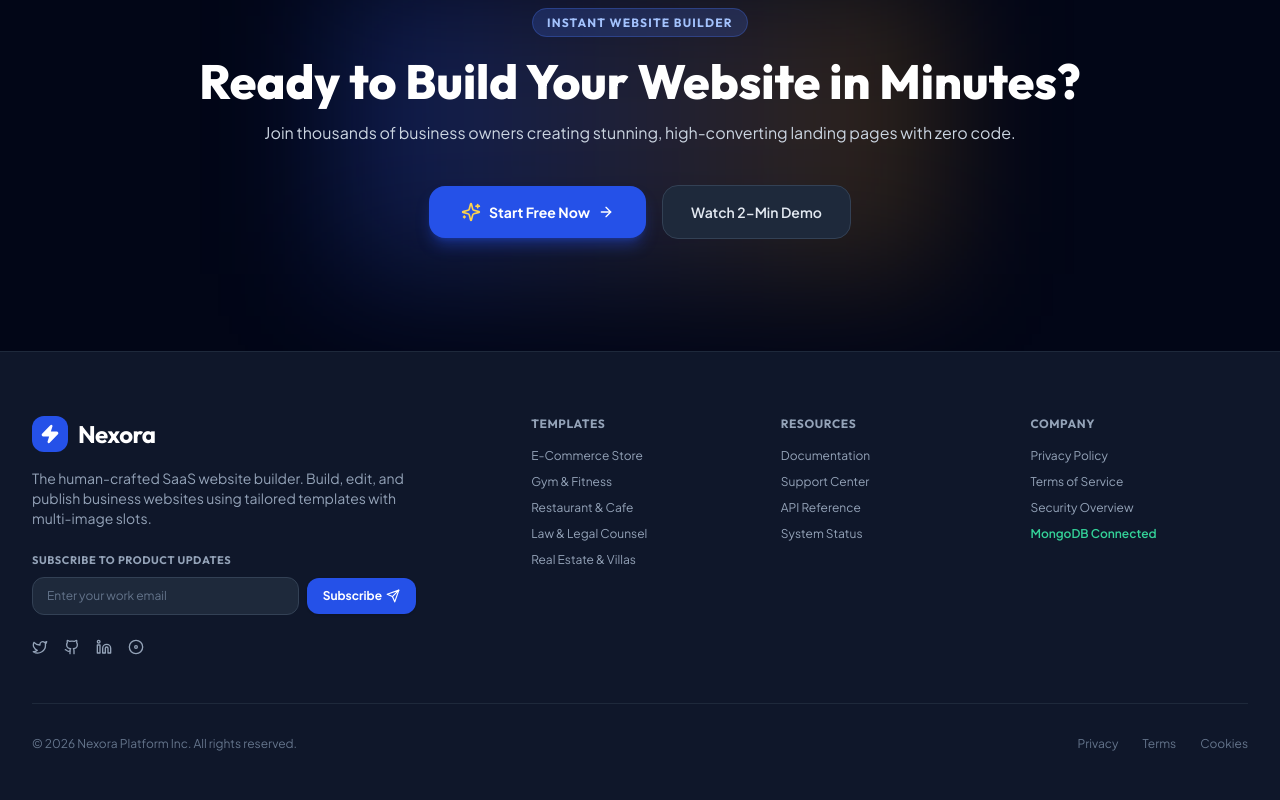
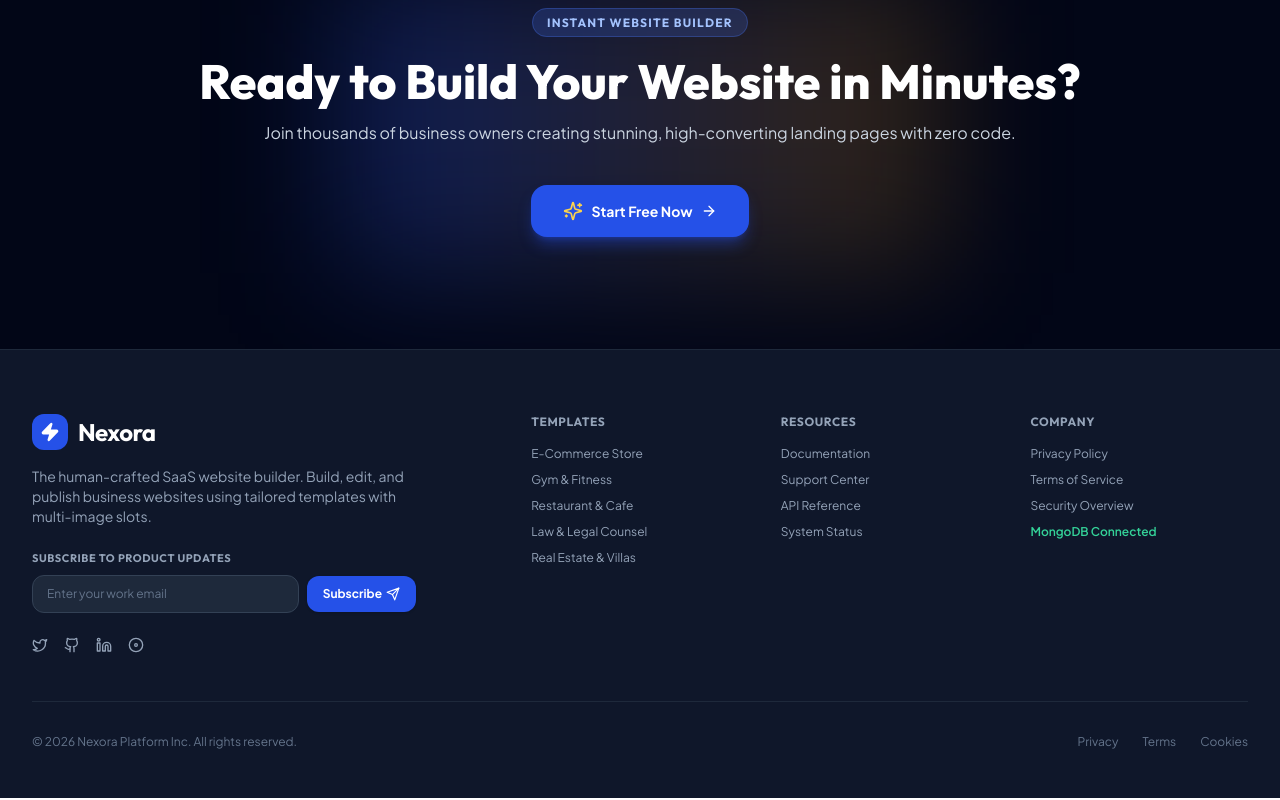
Before and after one commit to priyanshupokhariya5-crypto/nexora, a React (Vite) app in the folder client/: page / in a window 1280 px wide. Shown: the part 4692-5492 px from the top of the page. Built offline with nearby package versions, Linux system fonts and the light colour scheme; no server answers; a web font is replaced by a local one.

Commit message:
Remove Watch 2-Min Demo button from CTA section on Nexora Home Page while keeping all surrounding elements and footer intact

```diff
--- a/client/src/components/SaaSPage.jsx
+++ b/client/src/components/SaaSPage.jsx
@@ -757,13 +757,6 @@ export default function SaaSPage({ templates = [], onSelectTemplate, onExploreCa
                 <span>Start Free Now</span>
                 <ArrowRight className="w-4 h-4" />
               </button>
-
-              <button
-                onClick={onExploreCatalog}
-                className="w-full sm:w-auto px-7 py-4 rounded-2xl bg-slate-800 hover:bg-slate-700 text-slate-200 font-semibold text-sm border border-slate-700 transition-all"
-              >
-                Watch 2-Min Demo
-              </button>
             </div>
           </motion.div>
         </div>
```
